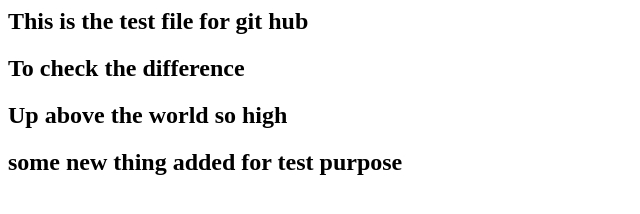
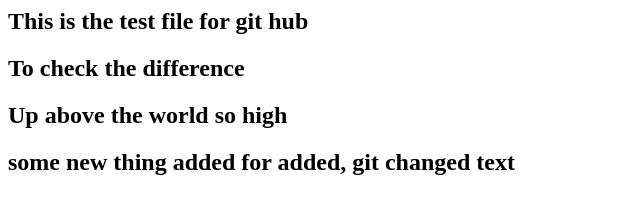
Before and after one commit to morshadul/ML, a plain HTML site: page index.html in a window 1280 px wide. Shown: the whole page, without its empty margins (0-640 px from the left). Drawn offline with Linux system fonts and the light colour scheme.

Commit message:
text added

```diff
--- a/index.html
+++ b/index.html
@@ -5,5 +5,5 @@
 
     <h2>Up above the world so high</h2>
 
-    <h2>some new thing added for test purpose</h2>
+    <h2>some new thing added for added, git changed text</h2>
 </html>
```
